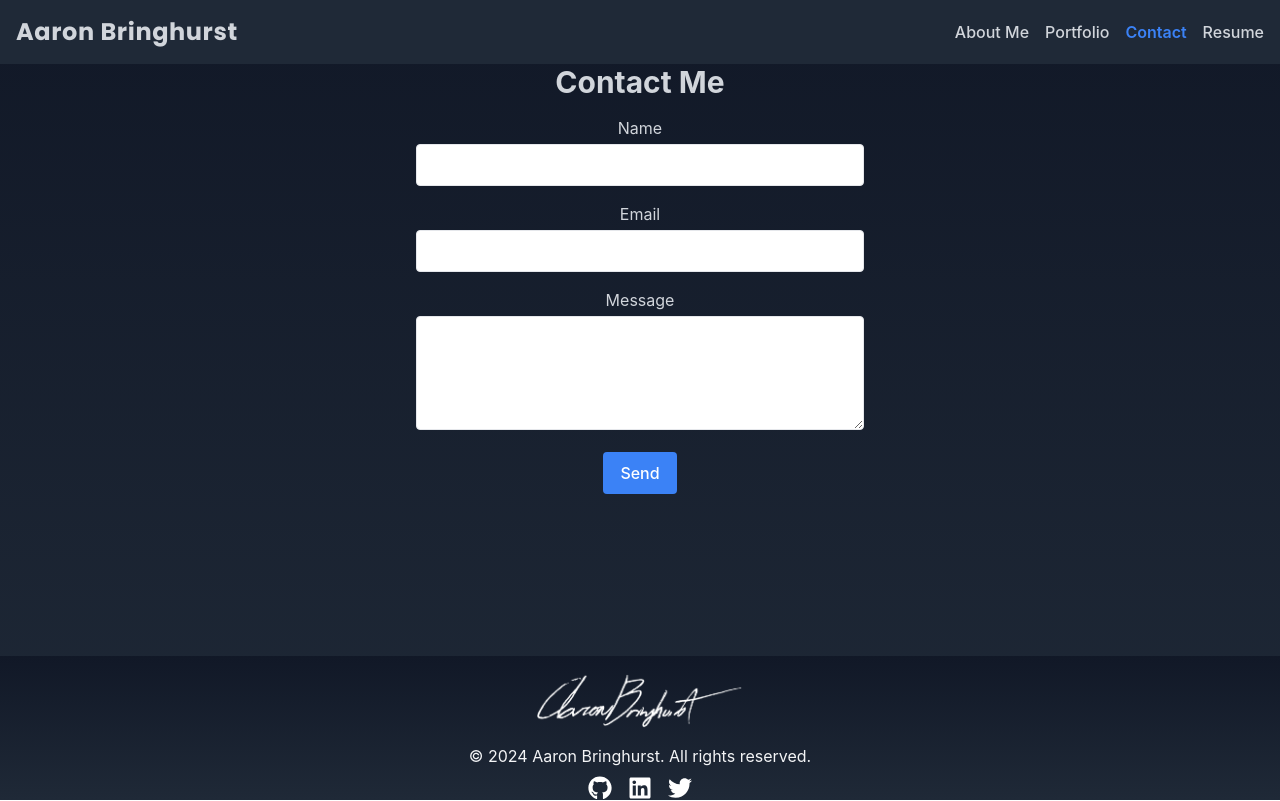
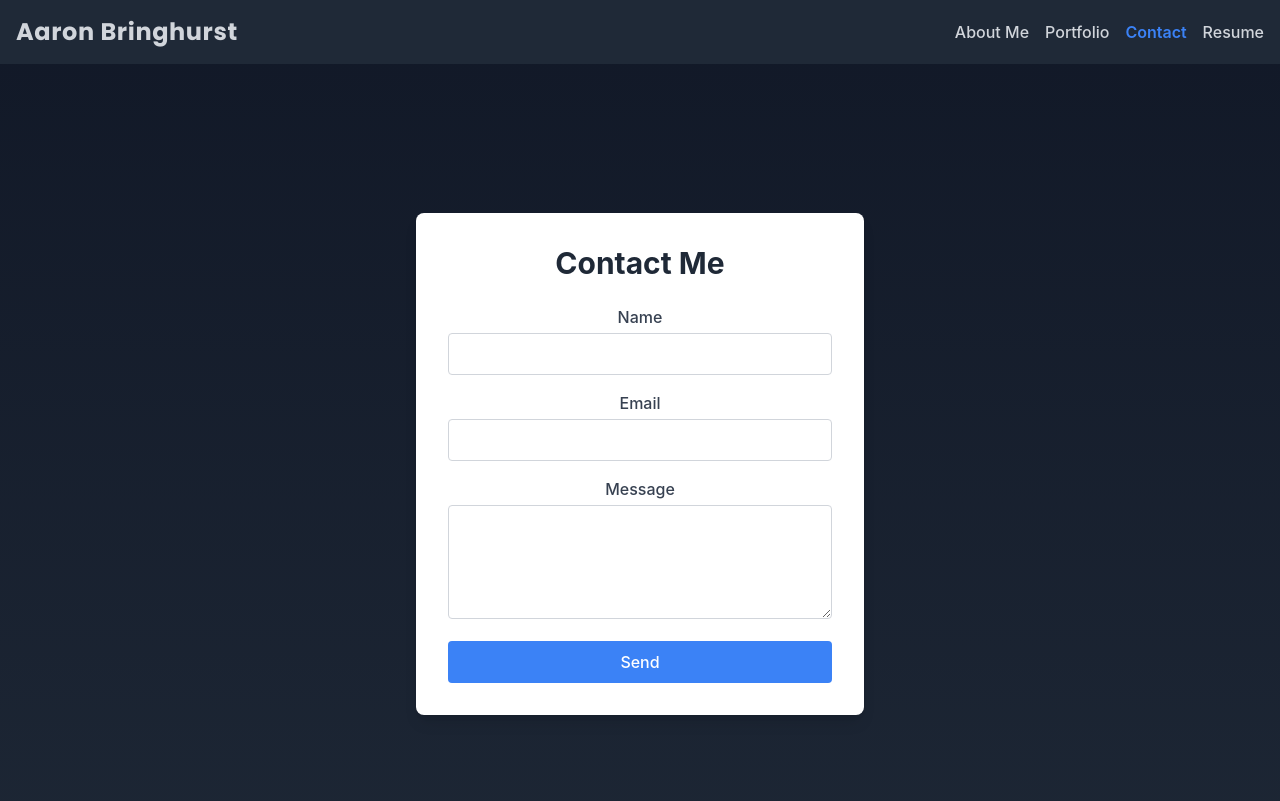
Before and after one commit to AaronBringhurst/Aaron-Bringhurst-Portfolio, a React (Vite) app: page /contact in a window 1280 px wide. Shown: the top 801 px of the page. Built offline with nearby package versions, Linux system fonts and the light colour scheme.

Commit message:
updated the Contact me page to meet the requirmentz

```diff
--- a/src/components/contact.jsx
+++ b/src/components/contact.jsx
@@ -1,52 +1,119 @@
-import React from "react";
+import React, { useState } from "react";
 
 const Contact = () => {
-    return (
-      <div className="max-w-md mx-auto">
-        <h2 className="text-gray-300 text-3xl font-bold mb-4">Contact Me</h2>
-        <form className="space-y-4">
+  const [formData, setFormData] = useState({
+    name: "",
+    email: "",
+    message: "",
+  });
+  const [errors, setErrors] = useState({});
+
+  const handleChange = (e) => {
+    const { name, value } = e.target;
+    setFormData({ ...formData, [name]: value });
+    // Clear error when user starts typing
+    if (errors[name]) {
+      setErrors({ ...errors, [name]: "" });
+    }
+  };
+
+  const validateEmail = (email) => {
+    const re = /^[^\s@]+@[^\s@]+\.[^\s@]+$/;
+    return re.test(email);
+  };
+
+  const handleBlur = (e) => {
+    const { name, value } = e.target;
+    if (!value.trim()) {
+      setErrors({ ...errors, [name]: "This field is required" });
+    } else if (name === "email" && !validateEmail(value)) {
+      setErrors({ ...errors, [name]: "Invalid email address" });
+    }
+  };
+
+  const handleSubmit = (e) => {
+    e.preventDefault();
+    // Add your form submission logic here
+    console.log("Form submitted:", formData);
+  };
+
+  return (
+    <div className="flex justify-center items-center min-h-screen">
+      <div className="max-w-md w-full bg-white p-8 rounded-lg shadow-lg">
+        <h2 className="text-3xl font-bold mb-6 text-center text-gray-800">
+          Contact Me
+        </h2>
+        <form onSubmit={handleSubmit} className="space-y-4">
           <div>
-            <label htmlFor="name" className="text-gray-300 block mb-1">
+            <label
+              htmlFor="name"
+              className="block mb-1 font-medium text-gray-700"
+            >
               Name
             </label>
             <input
               type="text"
               id="name"
               name="name"
-              className="w-full p-2 border rounded"
+              value={formData.name}
+              onChange={handleChange}
+              onBlur={handleBlur}
+              className="w-full p-2 border border-gray-300 rounded focus:outline-none focus:ring-2 focus:ring-blue-400"
             />
+            {errors.name && (
+              <p className="text-red-500 text-sm mt-1">{errors.name}</p>
+            )}
           </div>
           <div>
-            <label htmlFor="email" className="text-gray-300 block mb-1">
+            <label
+              htmlFor="email"
+              className="block mb-1 font-medium text-gray-700"
+            >
               Email
             </label>
             <input
               type="email"
               id="email"
               name="email"
-              className="w-full p-2 border rounded"
+              value={formData.email}
+              onChange={handleChange}
+              onBlur={handleBlur}
+              className="w-full p-2 border border-gray-300 rounded focus:outline-none focus:ring-2 focus:ring-blue-400"
             />
+            {errors.email && (
+              <p className="text-red-500 text-sm mt-1">{errors.email}</p>
+            )}
           </div>
           <div>
-            <label htmlFor="message" className="text-gray-300 block mb-1">
+            <label
+              htmlFor="message"
+              className="block mb-1 font-medium text-gray-700"
+            >
               Message
             </label>
             <textarea
               id="message"
               name="message"
+              value={formData.message}
+              onChange={handleChange}
+              onBlur={handleBlur}
               rows="4"
-              className="w-full p-2 border rounded"
+              className="w-full p-2 border border-gray-300 rounded focus:outline-none focus:ring-2 focus:ring-blue-400"
             ></textarea>
+            {errors.message && (
+              <p className="text-red-500 text-sm mt-1">{errors.message}</p>
+            )}
           </div>
           <button
             type="submit"
-            className="bg-blue-500 text-white px-4 py-2 rounded hover:bg-blue-600"
+            className="w-full bg-blue-500 text-white px-4 py-2 rounded hover:bg-blue-600 transition duration-300"
           >
             Send
           </button>
         </form>
       </div>
-    );
-    };
+    </div>
+  );
+};
 
 export default Contact;
```
